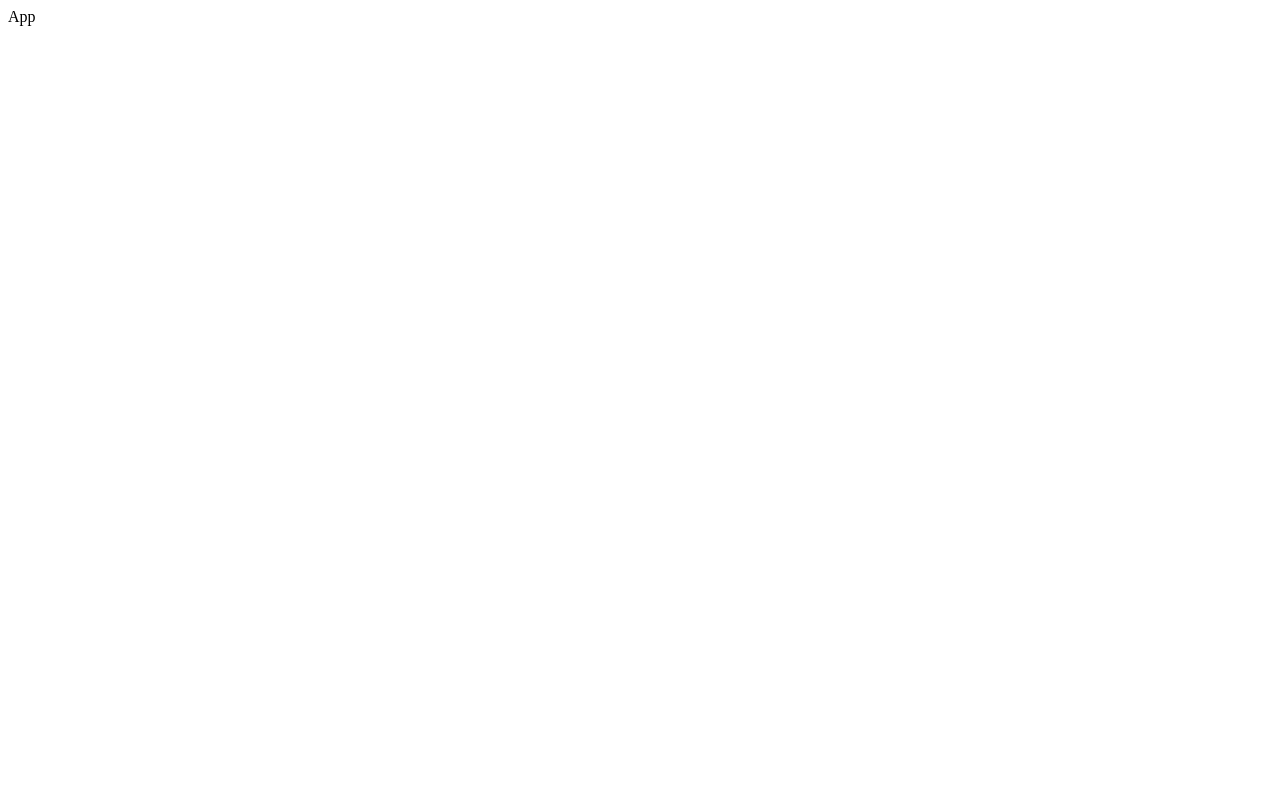
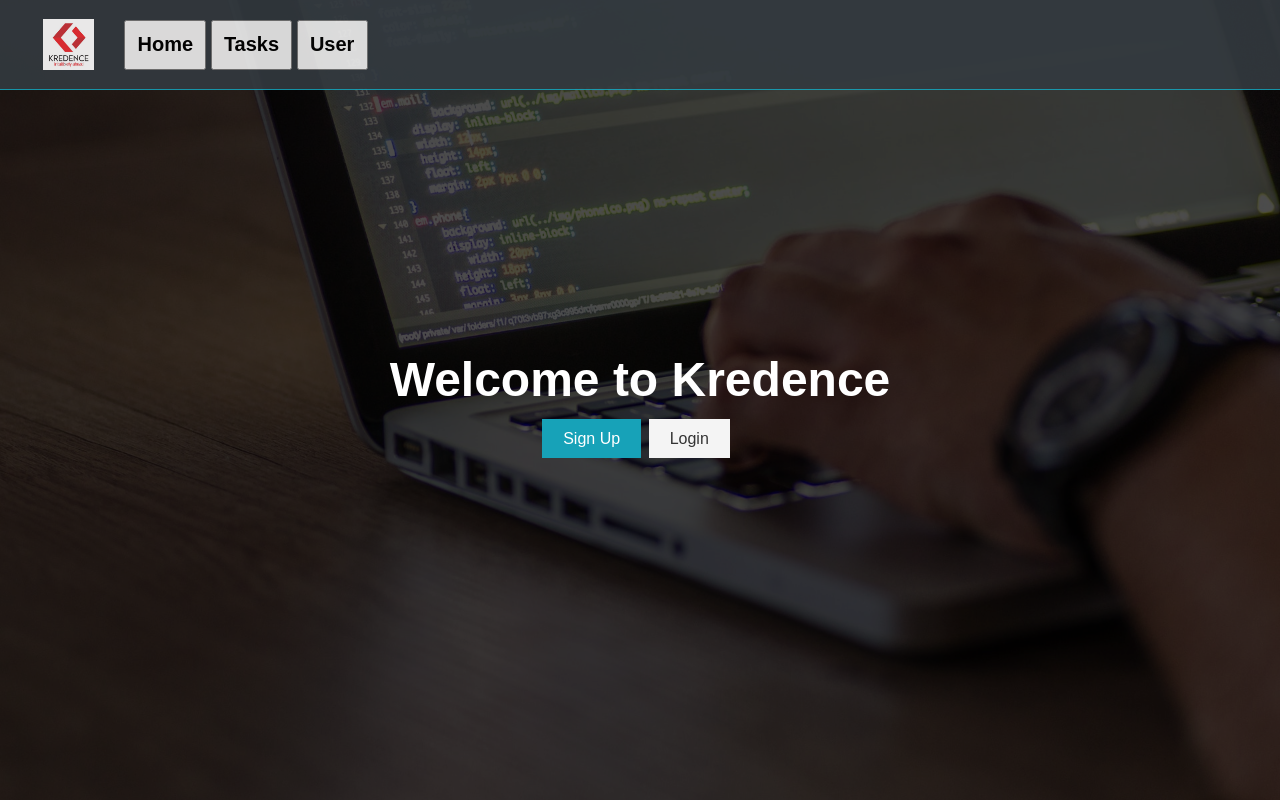
Before and after one commit to Sonu-kumar-web/Web-Panel-using-React-, a React (Create React App) app: page / in a window 1280 px wide. Built offline with nearby package versions, Linux system fonts and the light colour scheme.

Commit message:
Added Routers

```diff
--- a/src/App.js
+++ b/src/App.js
@@ -1,9 +1,35 @@
 import React, { Component, Fragment } from "react";
 import { BrowserRouter as Router, Route, Switch } from "react-router-dom";
 
+import "./assets/css/App.css";
+import Navbar from "./components/layouts/Navbar";
+import Landing from "./components/layouts/Landing";
+import Signup from "./components/auth/Signup";
+import Login from "./components/auth/Login";
+import ChangePassword from "./components/auth/ChangePassword";
+import PrivateRoute from "./components/routing/PrivateRoute";
+
 class App extends Component {
    render() {
-      return <div>App</div>;
+      return (
+         <Router>
+            <Fragment>
+               <Navbar />
+               <Route exact path="/" component={Landing} />
+               <section className="container">
+                  <Switch>
+                     <Route exact path="/register" component={Signup} />
+                     <Route exact path="/login" component={Login} />
+                     <PrivateRoute
+                        exact
+                        path="/change-password"
+                        component={ChangePassword}
+                     />
+                  </Switch>
+               </section>
+            </Fragment>
+         </Router>
+      );
    }
 }
 
--- a/src/assets/css/App.css
+++ b/src/assets/css/App.css
@@ -0,0 +1,152 @@
+:root {
+   --primary-color: #17a2b8;
+   --dark-color: #343a40;
+   --light-color: #f4f4f4;
+   --danger-color: #dc3545;
+   --success-color: #28a745;
+}
+
+* {
+   box-sizing: border-box;
+   margin: 0;
+   padding: 0;
+}
+
+body {
+   font-family: "Raleway", sans-serif;
+   font-size: 1rem;
+   line-height: 1.6;
+   background-color: #fff;
+   color: #333;
+}
+
+a {
+   color: var(--primary-color);
+   text-decoration: none;
+}
+
+ul {
+   list-style: none;
+}
+
+img {
+   width: 100%;
+}
+
+.navbar {
+   display: flex;
+   /* justify-content: space-between; */
+   align-items: center;
+   padding: 0.7rem 2rem;
+   position: fixed;
+   z-index: 1;
+   width: 100%;
+   top: 0;
+   border-bottom: solid 1px var(--primary-color);
+   opacity: 0.9;
+}
+.nav-div {
+   width: 20%;
+   display: flex;
+   justify-content: space-between;
+   margin-left: -130px;
+}
+
+.nav-div button {
+   height: 50px;
+}
+.navbar ul {
+   display: flex;
+}
+
+.navbar a {
+   color: black;
+   padding: 0.45rem;
+   margin: 0 0.25rem;
+}
+
+.navbar a:hover {
+   color: var(--primary-color);
+}
+
+.navbar .welcome span {
+   margin-right: 0.6rem;
+}
+
+.btn-dark,
+.bg-dark,
+.badge-dark,
+.alert-dark {
+   background: var(--dark-color);
+   color: #fff;
+}
+
+.logo {
+   margin-top: 8px;
+   width: 23%;
+   height: 22%;
+}
+
+.landing {
+   position: relative;
+   background: url("../images/showcase.jpg") no-repeat center center/cover;
+   height: 100vh;
+}
+
+.landing-inner {
+   color: #fff;
+   height: 100%;
+   width: 80%;
+   margin: auto;
+   display: flex;
+   flex-direction: column;
+   align-items: center;
+   justify-content: center;
+   text-align: center;
+}
+
+/* Overlay */
+.dark-overlay {
+   background-color: rgba(0, 0, 0, 0.7);
+   position: absolute;
+   top: 0;
+   left: 0;
+   width: 100%;
+   height: 100%;
+}
+
+.x-large {
+   font-size: 3rem;
+}
+.lead {
+   font-size: 1.5rem;
+   margin-bottom: 1rem;
+}
+.btn {
+   display: inline-block;
+   background: var(--light-color);
+   color: #333;
+   padding: 0.4rem 1.3rem;
+   font-size: 1rem;
+   border: none;
+   cursor: pointer;
+   margin-right: 0.5rem;
+   transition: opacity 0.2s ease-in;
+   outline: none;
+}
+
+.btn-primary,
+.bg-primary,
+.badge-primary,
+.alert-primary {
+   background: var(--primary-color);
+   color: #fff;
+}
+
+.btn-light,
+.bg-light,
+.badge-light,
+.alert-light {
+   background: var(--light-color);
+   color: #333;
+}
--- /dev/null
+++ b/src/components/auth/ChangePassword.js
@@ -0,0 +1,7 @@
+import React, { Component } from "react";
+
+export default class ChangePassword extends Component {
+   render() {
+      return <div>ChangePassword</div>;
+   }
+}
--- /dev/null
+++ b/src/components/auth/Login.js
@@ -0,0 +1,7 @@
+import React, { Component } from "react";
+
+export default class extends Component {
+   render() {
+      return <div>Login</div>;
+   }
+}
--- /dev/null
+++ b/src/components/auth/Signup.js
@@ -0,0 +1,7 @@
+import React, { Component } from "react";
+
+export default class Signup extends Component {
+   render() {
+      return <div>Signup</div>;
+   }
+}
--- a/src/components/layouts/Landing.js
+++ b/src/components/layouts/Landing.js
@@ -0,0 +1,31 @@
+import React, { Component } from "react";
+import { Link, Redirect } from "react-router-dom";
+
+class Landing extends Component {
+   //    if(true) {
+   //       return <Redirect to="/" />;
+   //    }
+
+   render() {
+      return (
+         <section className="landing">
+            <div className="dark-overlay">
+               <div className="landing-inner">
+                  <h1 className="x-large">Welcome to Kredence</h1>
+
+                  <div className="buttons">
+                     <Link to="/register" className="btn btn-primary">
+                        Sign Up
+                     </Link>
+                     <Link to="/login" className="btn btn-light">
+                        Login
+                     </Link>
+                  </div>
+               </div>
+            </div>
+         </section>
+      );
+   }
+}
+
+export default Landing;
--- a/src/components/layouts/Navbar.js
+++ b/src/components/layouts/Navbar.js
@@ -0,0 +1,38 @@
+import React, { Component, Fragment } from "react";
+import { Link } from "react-router-dom";
+import logo from "../../assets/images/logo.png";
+
+class Navbar extends Component {
+   render() {
+      return (
+         <Fragment>
+            <nav className="navbar bg-dark">
+               <div>
+                  <Link to="/">
+                     <img src={logo} alt="logo" className="logo" />
+                  </Link>
+               </div>
+               <div className="nav-div">
+                  <button>
+                     <h1>
+                        <Link to="/home">Home</Link>
+                     </h1>
+                  </button>
+                  <button>
+                     <h1>
+                        <Link to="/tasks">Tasks</Link>
+                     </h1>
+                  </button>
+                  <button>
+                     <h1>
+                        <Link to="/user">User</Link>
+                     </h1>
+                  </button>
+               </div>
+            </nav>
+         </Fragment>
+      );
+   }
+}
+
+export default Navbar;
--- /dev/null
+++ b/src/components/routing/PrivateRoute.js
@@ -0,0 +1,18 @@
+import React, { Component, Fragment } from "react";
+import { Route, Redirect } from "react-router-dom";
+
+export default class PrivateRoute extends Component {
+   render() {
+      const { component: Component, ...rest } = this.props;
+      return (
+         <Fragment>
+            <Route
+               {...rest}
+               render={(props) =>
+                  false ? <Redirect to="/login" /> : <Component {...props} />
+               }
+            />
+         </Fragment>
+      );
+   }
+}
```
Also changed, not shown: src/assets/images/logo.png (added).
